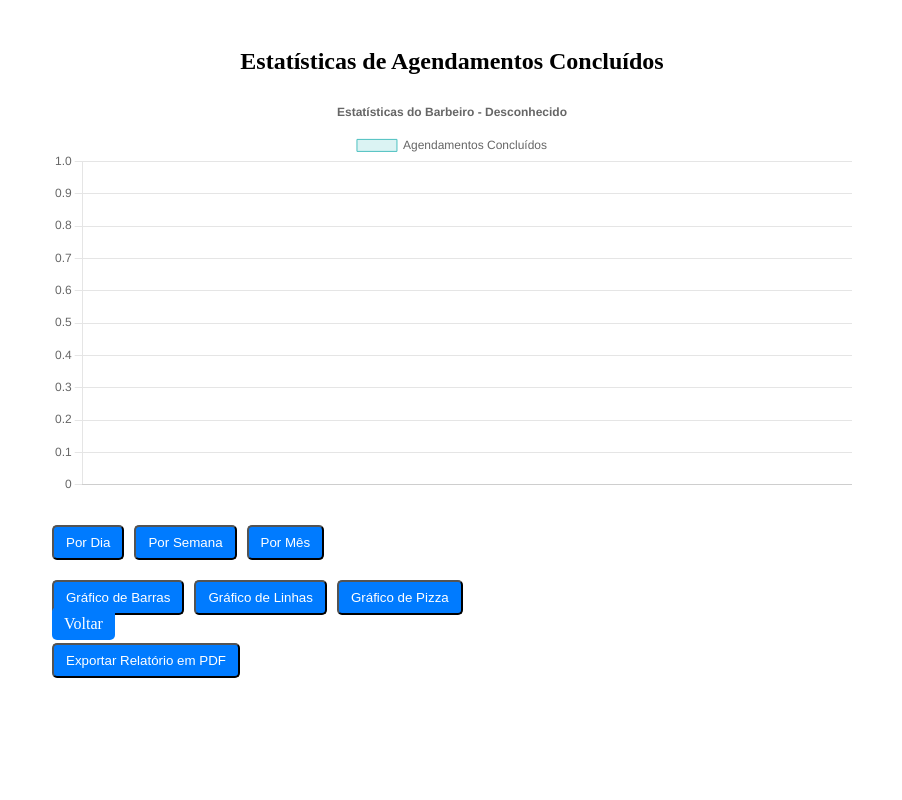
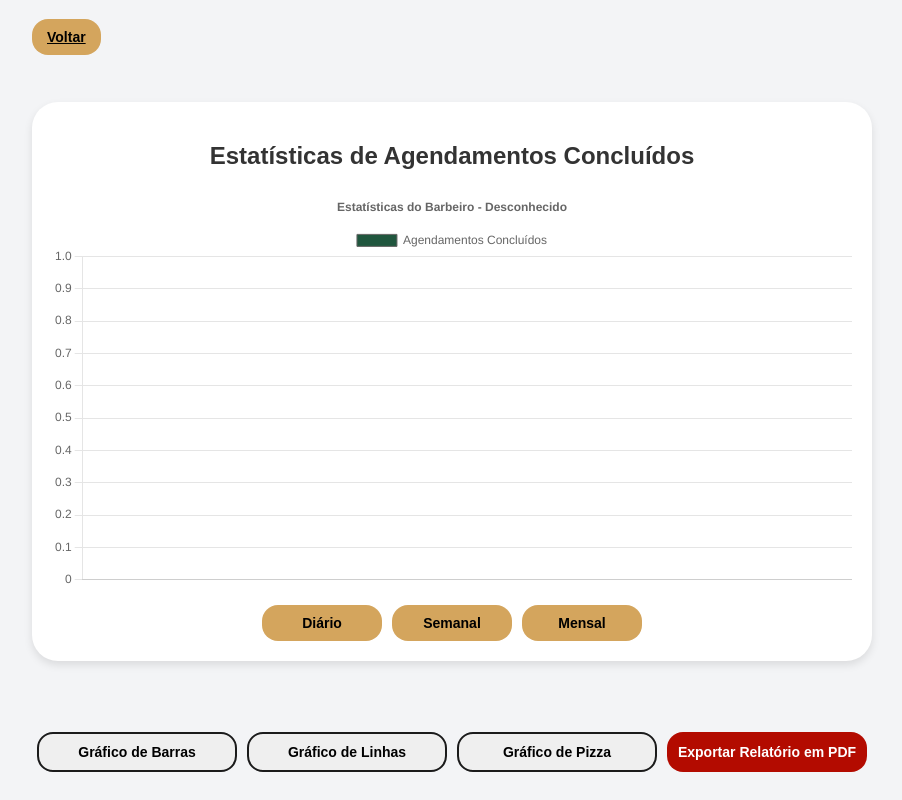
Before and after one commit to danielznz/Projeto-Inter, a PHP site: page /estatisticas.php in a window 1280 px wide. Shown: the whole page, without its empty margins (188-1090 px from the left). Run offline with PHP 8.4, Linux system fonts and the light colour scheme; data that the repository does not hold is empty; some libraries are stand-ins or nearby versions.

Commit message:
detalhes

```diff
--- a/estatisticas.php
+++ b/estatisticas.php
@@ -6,16 +6,90 @@
     <link rel="stylesheet" href="https://cdnjs.cloudflare.com/ajax/libs/font-awesome/6.0.0-beta3/css/all.min.css">
     <title>Estatísticas de Agendamentos</title>
     <style>
-        .container { max-width: 800px; margin: 0 auto; padding: 20px; }
-        .button-primary { margin-top: 10px; padding: 8px 12px; color: #fff; background-color: #007bff; text-decoration: none; border-radius: 5px; cursor: pointer; }
-        .filters { margin-top: 20px; display: flex; gap: 10px; }
-        .chart-type { margin-top: 10px; display: flex; gap: 10px; }
-        h2 { text-align: center; }
+        body {
+            background-color: #f3f4f6;
+            font-family: Arial, sans-serif;
+            color: #333;
+            display: grid;
+            justify-content: center;
+            align-items: center;
+            min-height: 100vh;
+            margin: 0;
+        }
+
+        .container {
+            max-width: 800px;
+            width: 100%;
+            background: #fff;
+            padding: 20px;
+            border-radius: 26px;
+            box-shadow: 0 4px 8px rgba(0, 0, 0, 0.1);
+            text-align: center;
+        }
+
+        h2 {
+            font-size: 24px;
+            font-weight: bold;
+            color: #333;
+            margin-bottom: 20px;
+        }
+
+        .filters, .chart-type {
+            display: flex;
+            justify-content: center;
+            gap: 10px;
+            margin-top: 15px;
+        }
+
+        .button-primary {
+            padding: 10px 15px;
+            color: #000;
+            background-color: #d4a55d;
+            border: none;
+            border-radius: 16px;
+            font-weight: 700;
+            width: 120px;
+            font-size: 14px;
+            cursor: pointer;
+            transition: background-color 0.3s ease;
+        }
+.button-second {
+    padding: 10px;
+    color: #000;
+    border: 2px solid #1b1b1b;
+    border-radius: 16px;
+    font-weight: 700;
+    width: 200px;
+    font-size: 14px;
+    cursor: pointer;
+    transition: background-color 0.3s ease;
+    margin-top: 0;
+}
+
+.button-pdf{
+    color: #fff;
+    background-color: #b30b00;
+    border-radius: 16px;
+    border: none;
+    font-weight: 700;
+    width: 200px;
+    font-size: 14px;
+    cursor: pointer;
+    transition: background-color 0.3s ease;
+    margin-top: 0;
+}
+
+
+
     </style>
 </head>
 <body>
 
+<div class="button-container">
+        <a href="admin_agendamentos.php" class="button-primary">Voltar</a>
+    </div>
 <div class="container">
+
     <h2>Estatísticas de Agendamentos Concluídos</h2>
 
     <!-- Canvas para o gráfico -->
@@ -23,34 +97,26 @@
 
     <!-- Filtros e seleção de tipo de gráfico -->
     <div class="filters">
-        <button onclick="filtrarEstatisticas('dia')" class="button-primary">Por Dia</button>
-        <button onclick="filtrarEstatisticas('semana')" class="button-primary">Por Semana</button>
-        <button onclick="filtrarEstatisticas('mes')" class="button-primary">Por Mês</button>
+        <button onclick="filtrarEstatisticas('dia')" class="button-primary">Diário</button>
+        <button onclick="filtrarEstatisticas('semana')" class="button-primary">Semanal</button>
+        <button onclick="filtrarEstatisticas('mes')" class="button-primary">Mensal</button>
     </div>
 
-    <div class="chart-type">
-        <button onclick="alterarTipoGrafico('bar')" class="button-primary">Gráfico de Barras</button>
-        <button onclick="alterarTipoGrafico('line')" class="button-primary">Gráfico de Linhas</button>
-        <button onclick="alterarTipoGrafico('pie')" class="button-primary">Gráfico de Pizza</button>
+</div>
+<div class="chart-type">
+        <button onclick="alterarTipoGrafico('bar')" class="button-second">Gráfico de Barras</button>
+        <button onclick="alterarTipoGrafico('line')" class="button-second">Gráfico de Linhas</button>
+        <button onclick="alterarTipoGrafico('pie')" class="button-second">Gráfico de Pizza</button>
+        <button onclick="exportarPDF()" class="button-pdf">Exportar Relatório em PDF</button>
     </div>
-
-    <div class="button-container">
-        <a href="admin_agendamentos.php" class="button-primary">Voltar</a>
-    </div>
-
-    <button onclick="exportarPDF()" class="button-primary">Exportar Relatório em PDF</button>
-</div>
-
-</div>
 
 <script src="https://cdn.jsdelivr.net/npm/chart.js"></script>
 <script>
-let chart; // Variável para armazenar o gráfico
+let chart;
 const ctx = document.getElementById('graficoAgendamentos').getContext('2d');
 
-// Função para atualizar o gráfico com novos dados
 function atualizarGrafico(data, tipo = 'bar') {
-    if (chart) chart.destroy(); // Destroi o gráfico anterior
+    if (chart) chart.destroy();
 
     chart = new Chart(ctx, {
         type: tipo,
@@ -59,8 +125,8 @@ function atualizarGrafico(data, tipo = 'bar') {
             datasets: [{
                 label: 'Agendamentos Concluídos',
                 data: data.totals,
-                backgroundColor: tipo === 'pie' ? ['#4CAF50', '#FF6384', '#36A2EB'] : 'rgba(75, 192, 192, 0.2)',
-                borderColor: 'rgba(75, 192, 192, 1)',
+                backgroundColor: tipo === 'pie' ? ['#4CAF50', '#FF6384', '#36A2EB' , '#20563E', '#b30b00' ] : '#20563E',
+                borderColor: 'rgba()',
                 borderWidth: 1
             }]
         },
@@ -74,34 +140,7 @@ function atualizarGrafico(data, tipo = 'bar') {
     });
 }
 
-function exportarPDF() {
-    // Seleciona a área do gráfico para capturar como imagem
-    html2canvas(document.querySelector("#graficoAgendamentos")).then(canvas => {
-        const imgData = canvas.toDataURL("image/png");
-
-        // Cria um documento PDF
-        const { jsPDF } = window.jspdf;
-        const pdf = new jsPDF();
-
-        // Adiciona o gráfico como imagem no PDF
-        pdf.addImage(imgData, "PNG", 15, 20, 180, 100);
-
-        // Adiciona um título e informações adicionais
-        pdf.setFontSize(18);
-        pdf.text("Relatório de Agendamentos Concluídos", 15, 15);
-
-        // Adiciona data atual no rodapé
-        const dataAtual = new Date().toLocaleDateString();
-        pdf.setFontSize(10);
-        pdf.text(`Data de geração: ${dataAtual}`, 15, 140);
-
-        // Salva o PDF com um nome padrão
-        pdf.save(`Relatorio_Agendamentos_${dataAtual}.pdf`);
-    });
-}
-
-
-// Função para buscar e filtrar estatísticas
+// Funções para filtro e tipo de gráfico
 function filtrarEstatisticas(filtro) {
     const barbeiroId = new URLSearchParams(window.location.search).get('barbeiro_id');
     fetch(`obter_estatisticas.php?barbeiro_id=${barbeiroId}&filtro=${filtro}`)
@@ -109,7 +148,6 @@ function filtrarEstatisticas(filtro) {
         .then(data => atualizarGrafico(data));
 }
 
-// Função para mudar o tipo de gráfico
 function alterarTipoGrafico(tipo) {
     const barbeiroId = new URLSearchParams(window.location.search).get('barbeiro_id');
     const filtroAtual = document.querySelector('.button-primary.active')?.dataset.filtro || 'dia';
@@ -118,9 +156,22 @@ function alterarTipoGrafico(tipo) {
         .then(data => atualizarGrafico(data, tipo));
 }
 
-// Carrega os dados iniciais por dia
 filtrarEstatisticas('dia');
 
+function exportarPDF() {
+    html2canvas(document.querySelector("#graficoAgendamentos")).then(canvas => {
+        const imgData = canvas.toDataURL("image/png");
+        const { jsPDF } = window.jspdf;
+        const pdf = new jsPDF();
+        pdf.addImage(imgData, "PNG", 15, 20, 180, 100);
+        pdf.setFontSize(18);
+        pdf.text("Relatório de Agendamentos Concluídos", 15, 15);
+        const dataAtual = new Date().toLocaleDateString();
+        pdf.setFontSize(10);
+        pdf.text(`Data de geração: ${dataAtual}`, 15, 140);
+        pdf.save(`Relatorio_Agendamentos_${dataAtual}.pdf`);
+    });
+}
 </script>
 
 <script src="https://cdnjs.cloudflare.com/ajax/libs/html2canvas/1.4.1/html2canvas.min.js"></script>
```
Also changed, not shown: adm.php (+18 -10 lines), gerenciar_servicos.php (+33 -33 lines), sistema.php (+7 -1 lines).
